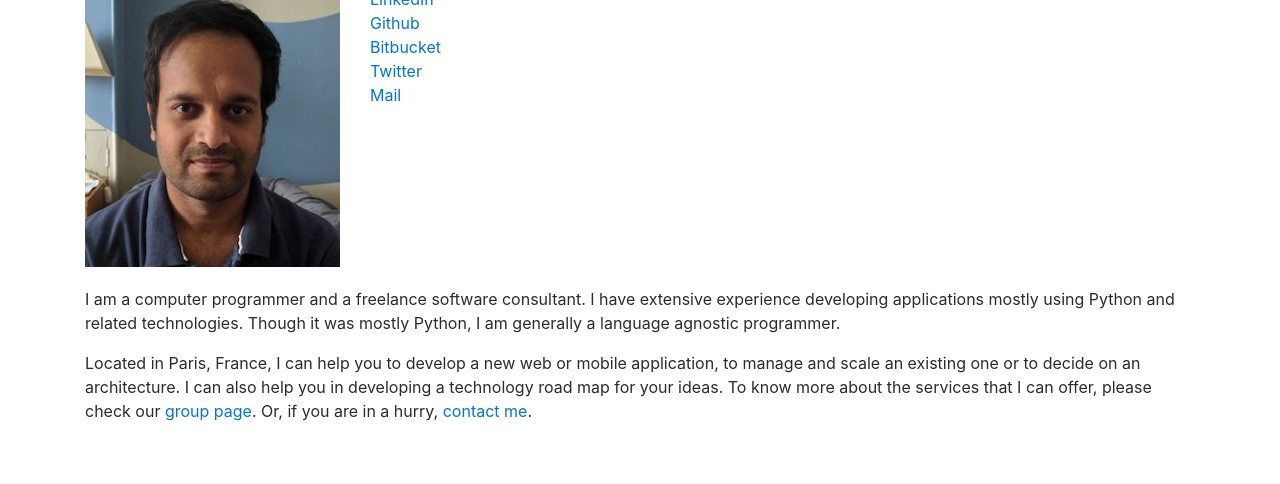
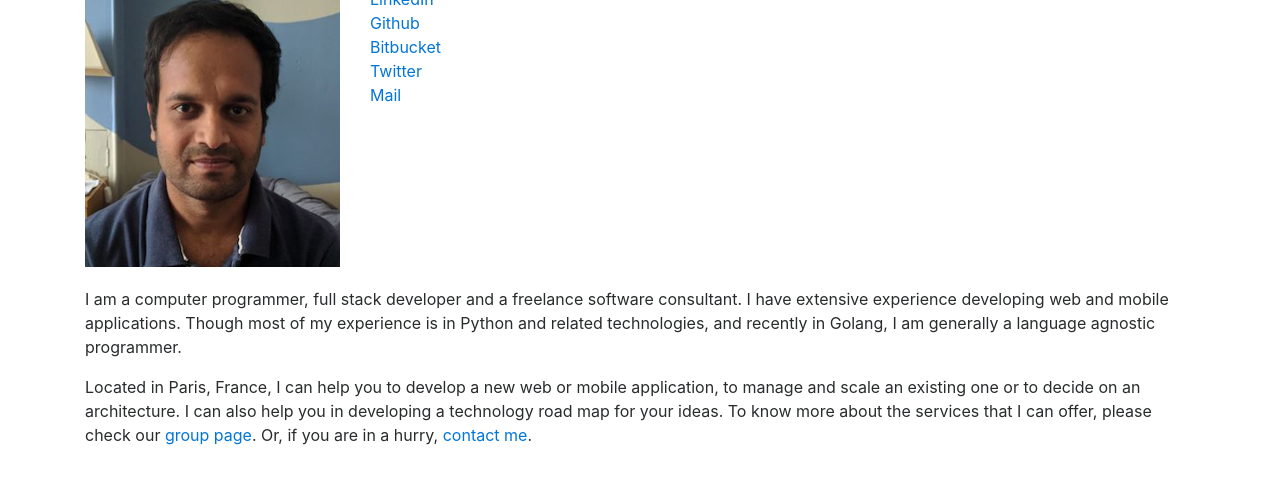
Before and after one commit to jayeshv/jayeshv, a plain HTML site: page index.html in a window 1280 px wide. Shown: the part 74-558 px from the top of the page. Drawn offline with nearby package versions, Linux system fonts and the light colour scheme.

Commit message:
More details

```diff
--- a/index.html
+++ b/index.html
@@ -27,8 +27,8 @@
       </div>
       <div style="margin-top:20px;">
         <p>
-          I am a computer programmer and a freelance software consultant. I have extensive experience developing applications mostly using Python and related technologies.
-          Though it was mostly Python, I am generally a language agnostic programmer.
+          I am a computer programmer, full stack developer and a freelance software consultant. I have extensive experience developing web and mobile applications.
+          Though most of my experience is in Python and related technologies, and recently in Golang, I am generally a language agnostic programmer.
         </p>
         <p>
           Located in Paris, France, I can help you to develop a new web or mobile application, to manage and scale an existing one or to decide on an architecture.
```
